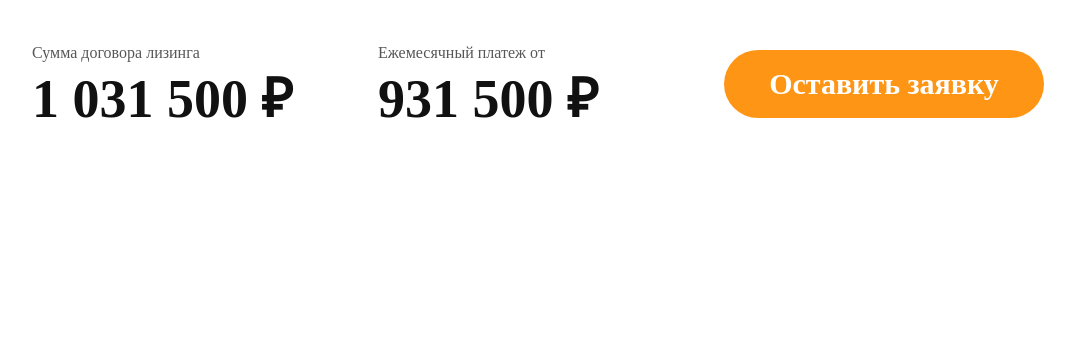
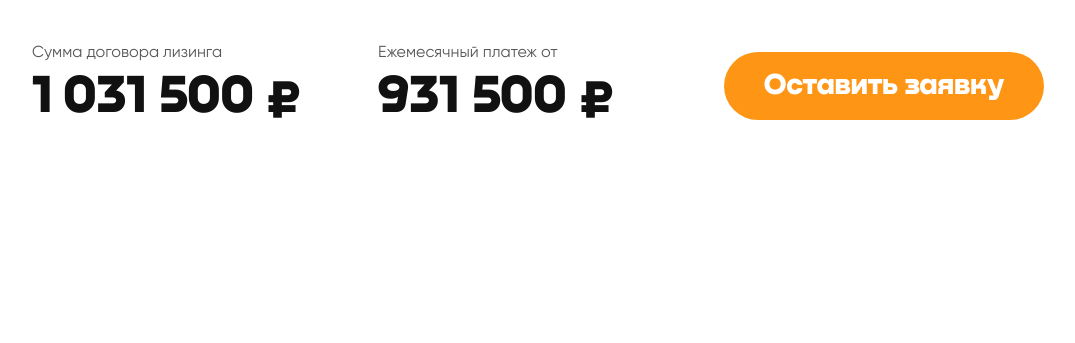
Before and after one commit to DanielShtrasser/leasing_calculator, a React app: page / in a window 1280 px wide. Shown: the part 457-800 px from the top of the page, without its empty margins (95-1170 px from the left). Built offline with nearby package versions, Linux system fonts and the light colour scheme.

Commit message:
connecting fonts

```diff
--- a/src/components/App/App.css
+++ b/src/components/App/App.css
@@ -1,3 +1,25 @@
+@font-face {
+  font-family: 'Nekst-Black';
+  src: local('Nekst-Black'),
+      url('../../fonts/Nekst-Black.eot?#iefix') format('embedded-opentype'),
+      url('../../fonts/Nekst-Black.woff2') format('woff2'),
+      url('../../fonts/Nekst-Black.woff') format('woff'),
+      url('../../fonts/Nekst-Black.ttf') format('truetype');
+  font-weight: 900;
+  font-style: normal;
+}
+
+@font-face {
+  font-family: 'Gilroy';
+  src: local('Gilroy-Regular'),
+      url('../../fonts/Gilroy-Regular.eot?#iefix') format('embedded-opentype'),
+      url('../../fonts/Gilroy-Regular.woff2') format('woff2'),
+      url('../../fonts/Gilroy-Regular.woff') format('woff'),
+      url('../../fonts/Gilroy-Regular.ttf') format('truetype');
+  font-weight: 400;
+  font-style: normal;
+}
+
 .App {
   display: flex;
   justify-content: center;;
--- a/src/index.css
+++ b/src/index.css
@@ -1,26 +1,4 @@
 body {
-  @font-face {
-    font-family: 'Nekst-Black';
-    src: local('Nekst-Black'),
-        url('./fonts/Nekst-Black.eot?#iefix') format('embedded-opentype'),
-        url('./fonts/Nekst-Black.woff2') format('woff2'),
-        url('./fonts/Nekst-Black.woff') format('woff'),
-        url('./fonts/Nekst-Black.ttf') format('truetype');
-    font-weight: 900;
-    font-style: normal;
-  }
-
-  @font-face {
-    font-family: 'Gilroy';
-    src: local('Gilroy-Regular'),
-        url('./fonts/Gilroy-Regular.eot?#iefix') format('embedded-opentype'),
-        url('./fonts/Gilroy-Regular.woff2') format('woff2'),
-        url('./fonts/Gilroy-Regular.woff') format('woff'),
-        url('./fonts/Gilroy-Regular.ttf') format('truetype');
-    font-weight: 400;
-    font-style: normal;
-}
-
   margin: 0;
   font-family: 'Gilroy', 'Nekst-Black', -apple-system, BlinkMacSystemFont, 'Segoe UI', 'Roboto', 'Oxygen',
     'Ubuntu', 'Cantarell', 'Fira Sans', 'Droid Sans', 'Helvetica Neue',
```
